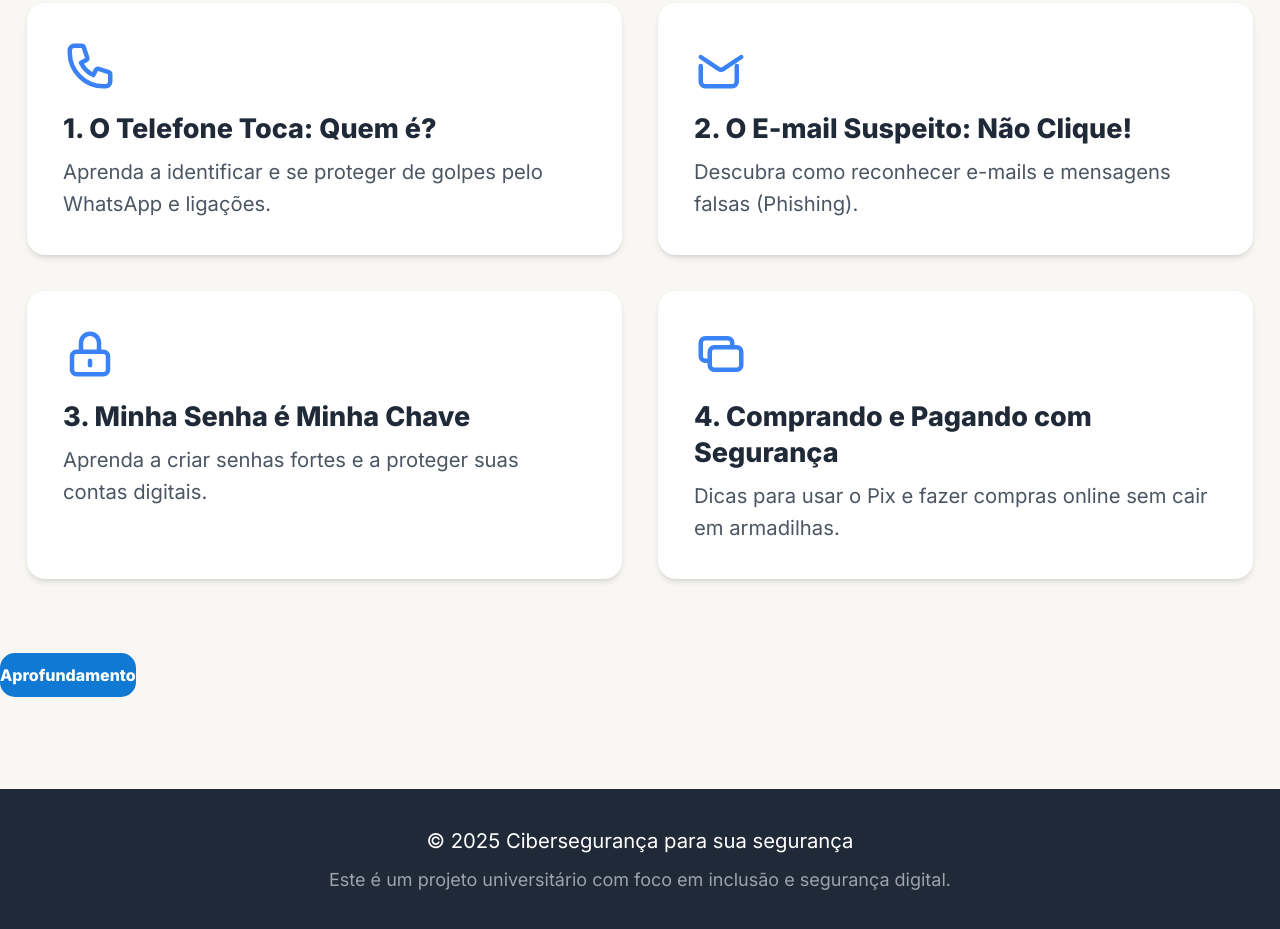
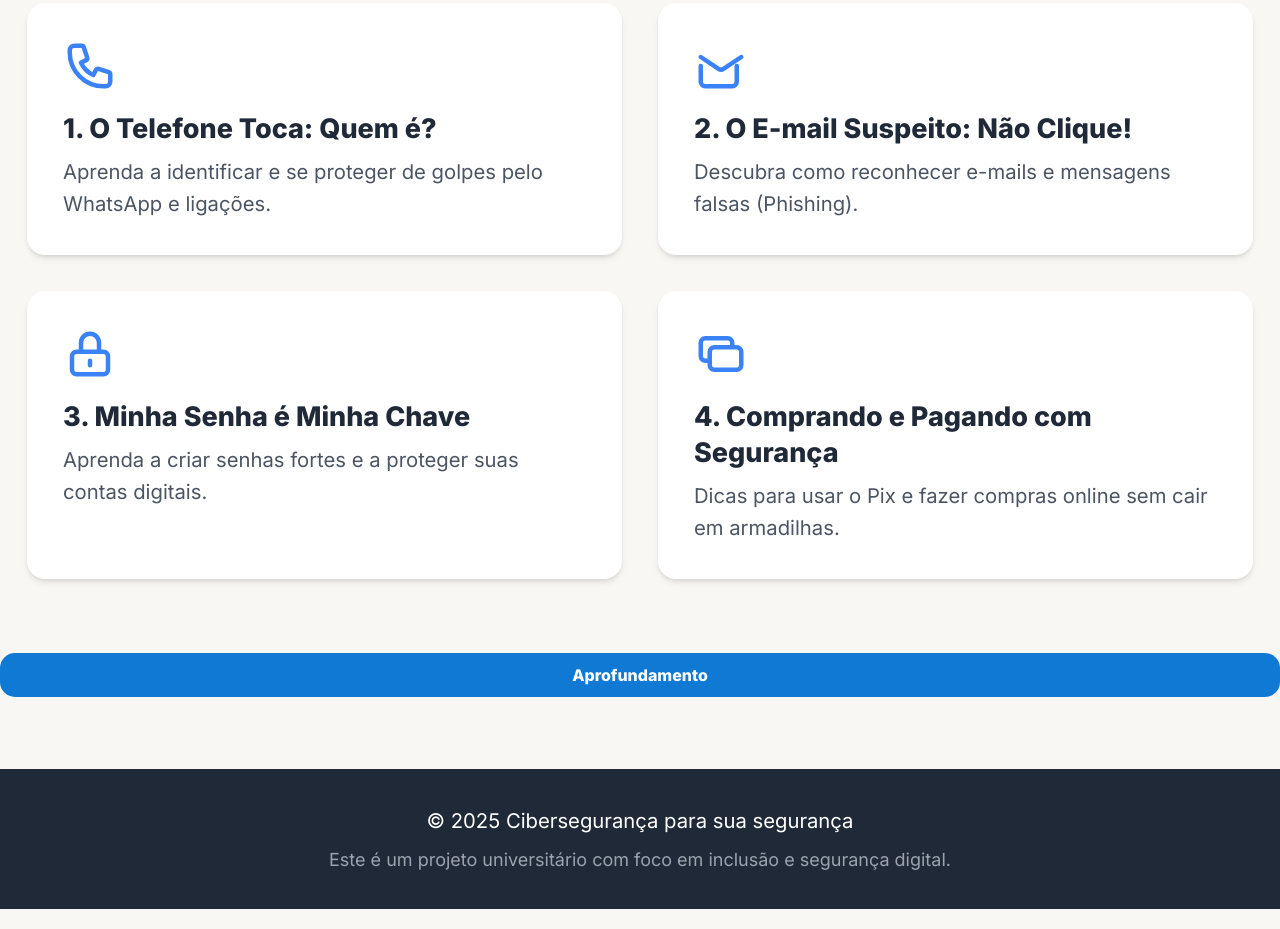
Before and after one commit to jogos543218-ai/Projeto, a plain HTML site: page index.html in a window 1280 px wide. Shown: the part 384-1313 px from the top of the page. Drawn offline with nearby package versions, Linux system fonts and the light colour scheme.

Commit message:
Refactor CSS for improved readability and structure

```diff
--- a/css/inicio.css
+++ b/css/inicio.css
@@ -63,21 +63,7 @@ background-color: #007bff; /* Primeira cor que o navegador lê */
     /* Espaçamento acima e abaixo (opcional) */
     padding: 10px 0;
 
-         /* Define o tamanho padrão (ex: 200px ou largura automática) */
-    width: auto;
-    /* Centraliza o botão na tela maior se necessário (ajuste 'display' conforme o container) */
-    display: inline-block;
-    margin-left: 10px; /* Exemplo de margem para separar de outros elementos */
-    margin-right: 10px;
-    /* Outros estilos: padding, cor, borda, etc. */
-}
 
-
-/* --- MEDIA QUERY para TELAS PEQUENAS (Celulares - 600px ou menos) --- */
-/* Esta regra só será aplicada quando a largura da tela for de 600px ou menor */
-@media screen and (max-width: 600px) {
-
-    .btn-principal {
         /* No celular, o botão ocupa a largura inteira */
         width: 100%;
         /* O 'display: block' garante que ele ocupe a linha toda e respeite a largura 100% */
```
